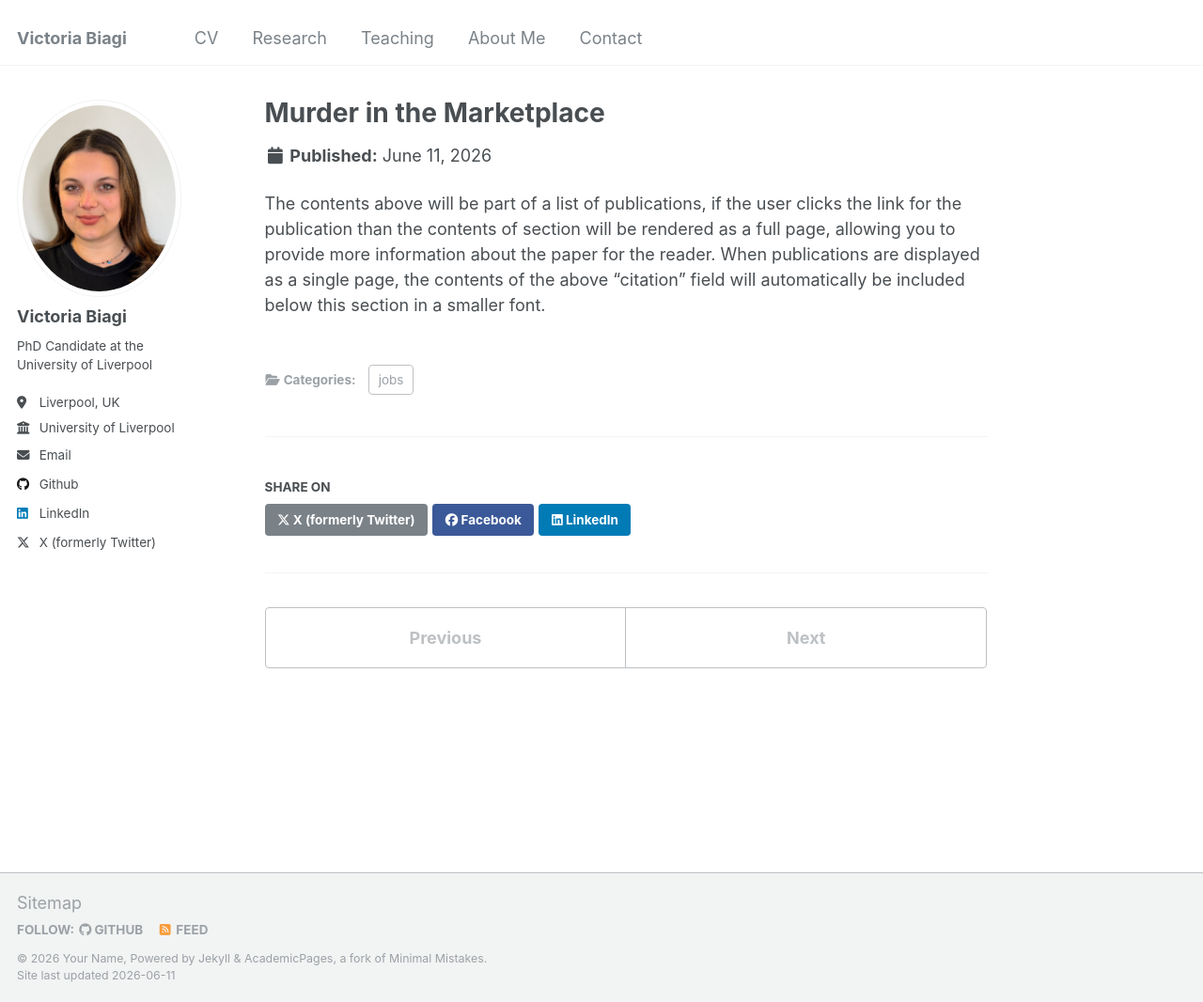
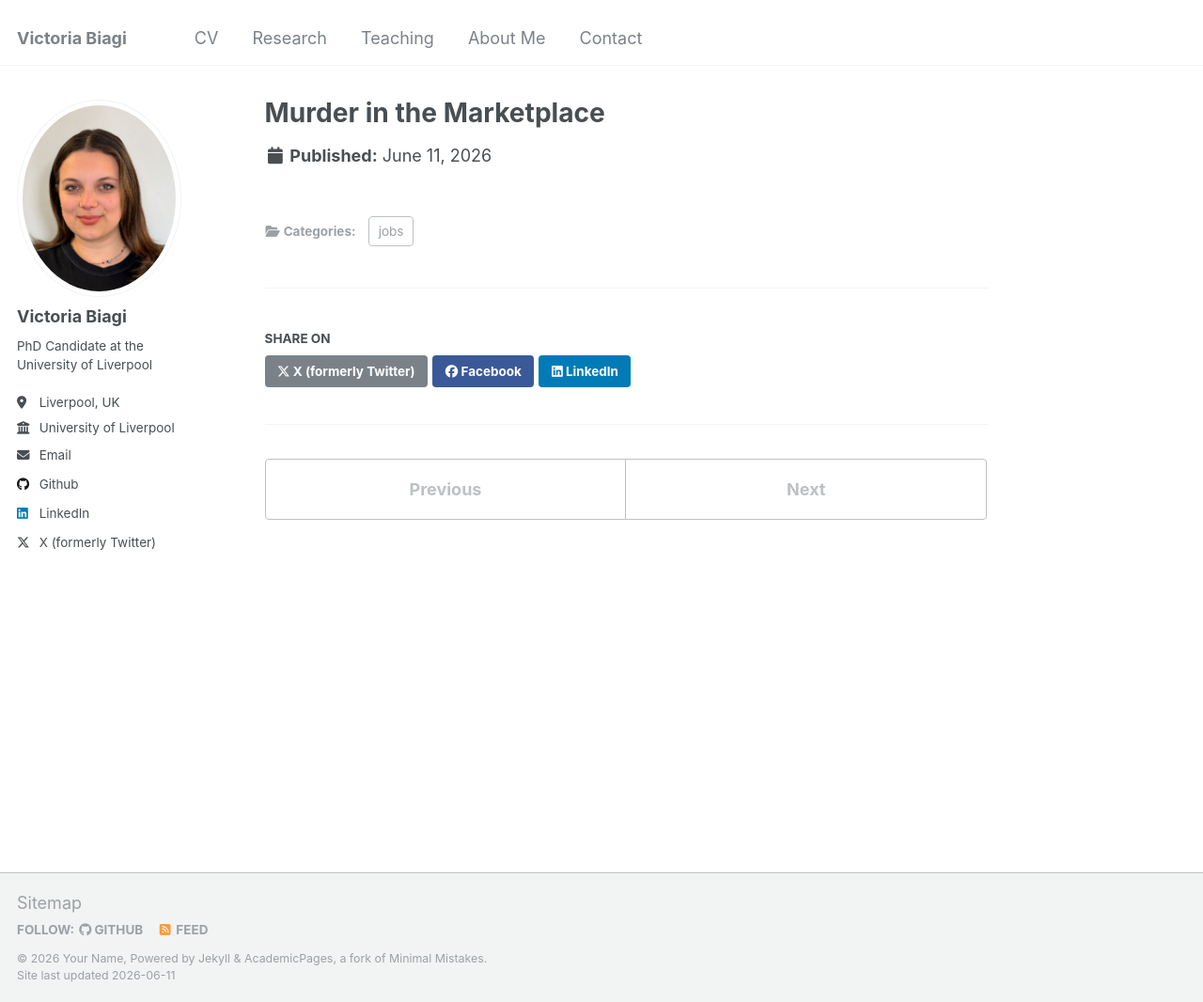
Before and after one commit to victoriabiagi/victoriabiagi.github.io, a Jekyll site: the page built from _publications/02_murderinthemark.md, in a window 1280 px wide and 1066 px high. Shown: the whole window at 94% size. Built offline with Jekyll 4.4.1, drawn with Linux system fonts in a browser that asks for light colours.

Commit message:
Update 02_murderinthemark.md

```diff
--- a/_publications/02_murderinthemark.md
+++ b/_publications/02_murderinthemark.md
@@ -1,12 +1,9 @@
 ---
 title: "Murder in the Marketplace"
 coauthor: '<span style="font-style: italic;">with <a href="https://zachporreca.github.io/">Zachary Porreca</a> and <a href="https://alexcardazzi.github.io/">Alexander Cardazzi</a></span>'
-description: '<span style="font-style: italic;">Public Choice, 2026</span> -
- <span style="font-weight: bold;">Presented at:</span> Internal Micro Applied Seminars (University of Liverpool, 2025) - ViCE Online Seminars (Summer 2025)'
+description: '<span style="font-style: italic;">with <a href="https://zachporreca.github.io/">Zachary Porreca</a> and <a href="https://alexcardazzi.github.io/">Alexander Cardazzi</a> - Public Choice, 2026</span>'
 weight: 2
 collection: publications
 category: jobs
 paperurl: 'https://link.springer.com/article/10.1007/s11127-026-01415-4'
 ---
-
-The contents above will be part of a list of publications, if the user clicks the link for the publication than the contents of section will be rendered as a full page, allowing you to provide more information about the paper for the reader. When publications are displayed as a single page, the contents of the above "citation" field will automatically be included below this section in a smaller font.
```
